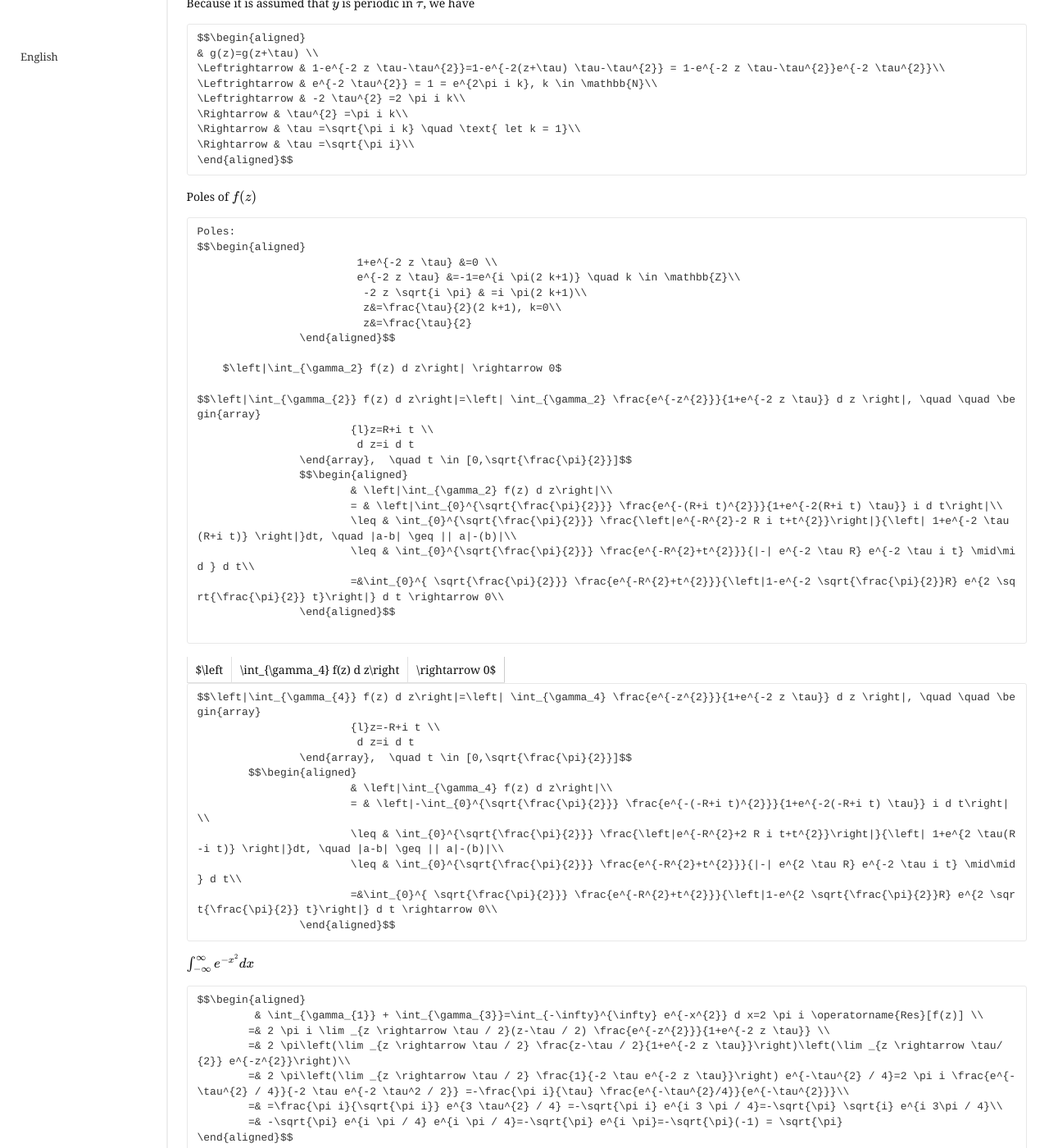
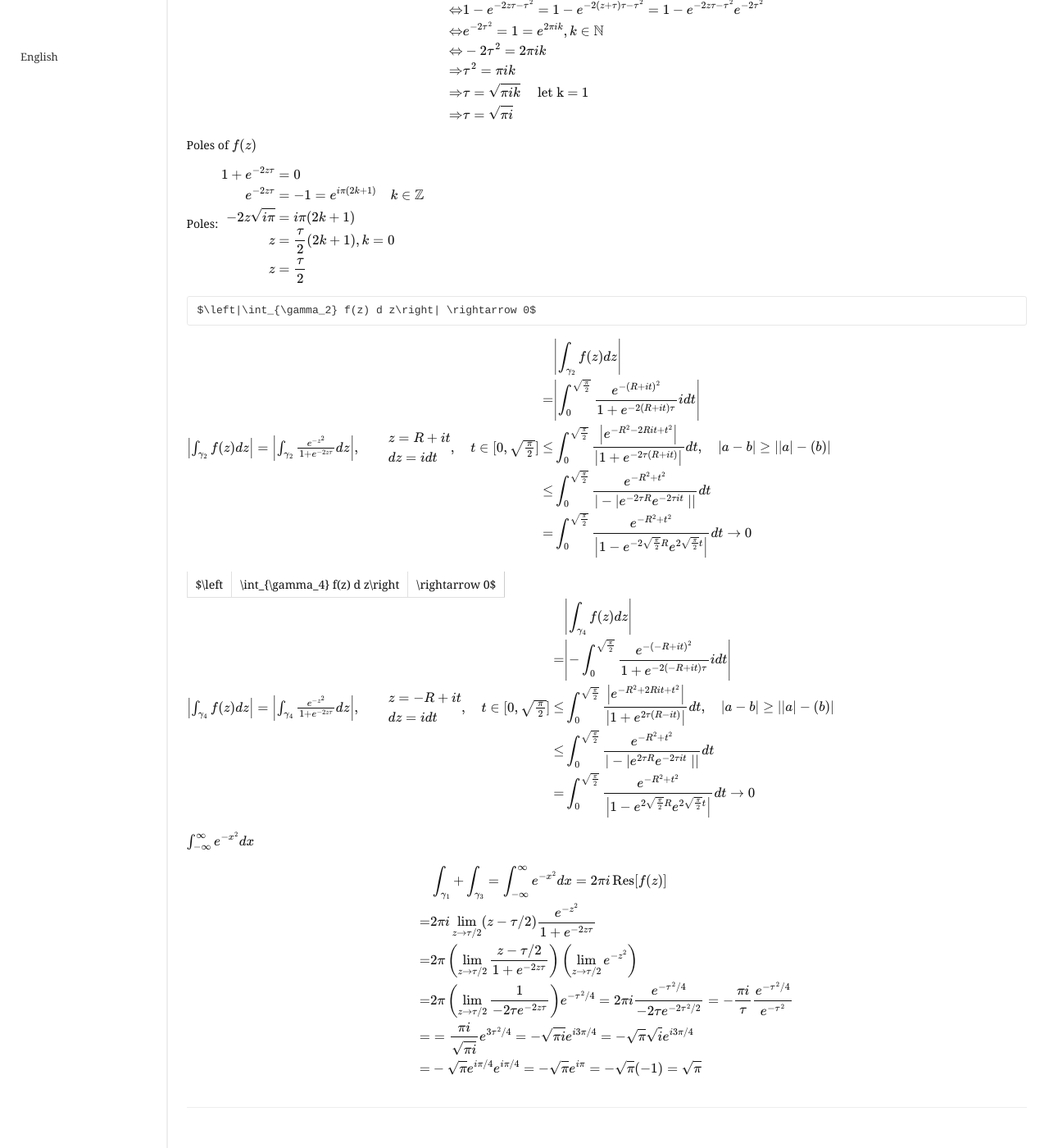
Before and after one commit to BenEcon/benecon.github.io, a Jekyll site: the page built from _posts/2020-05-29-english.md, in a window 1280 px wide and 1400 px high, scrolled down 1054 px. Shown: the whole window at 82% size. Built offline with Jekyll 4.4.1, drawn with Linux system fonts in a browser that asks for light colours; formulas are drawn with MathJax 3; some of the changed text lies outside the part shown.

Commit message:
Update _posts/2020-05-29-english.md

````diff
--- a/_posts/2020-05-29-english.md
+++ b/_posts/2020-05-29-english.md
@@ -8,19 +8,19 @@ use_math: true
 
 ![Countour_Integration](/assets/Countour_Integration.pdf)
 
-```
+
 $\int_{-\infty}^{\infty} e^{-x^{2}} d x$: analytical function: $f(z)=\frac{e^{-z^{2}}}{g(z)}$
-```
 
 
-```
+
+
 $$\oint_C f(z) d z=\int_{\gamma_{1}}+\int_{\gamma_{2}}+\int_{\gamma_{3}}+\int_{\gamma_{4}}
 = 2 \pi i \sum \operatorname{Res}[f(z)] $$
-```
 
-```Choice of $g(z)$: $1+e^{-2 z \tau}$ - $\tau$: $\sqrt{\pi i}$```
 
-```
+Choice of $g(z)$: $1+e^{-2 z \tau}$ - $\tau$: $\sqrt{\pi i}$
+
+
      $$\begin{aligned}
          & \int_{\gamma_{1}}+\int_{\gamma_{3}}=2 \pi i\sum \operatorname{Res}[f(z)] \\
         \Longrightarrow& \int_{-R}^{R} f(z) d z+\int_{R+i b}^{-R+i b} f(z) d z=\int_{-R}^{R} f(z) d z-\int_{-R}^{R} f(z+i b) d z\\
@@ -34,11 +34,11 @@ $$\oint_C f(z) d z=\int_{\gamma_{1}}+\int_{\gamma_{2}}+\int_{\gamma_{3}}+\int_{\
         \Longrightarrow& \frac{e^{-z^{2}}}{g(z)}-\frac{e^{-z^{2}} e^{-2 z \tau-\tau^{2}}}{g(z)}=e^{-z^{2}} \\
         \Longrightarrow& g(z)=1-e^{-2 z \tau-\tau^{2}}
     \end{aligned}$$
-```
+
 
 Because it is assumed that $y$ is periodic in $\tau$, we have
 
-```
+
 $$\begin{aligned}
 & g(z)=g(z+\tau) \\
 \Leftrightarrow & 1-e^{-2 z \tau-\tau^{2}}=1-e^{-2(z+\tau) \tau-\tau^{2}} = 1-e^{-2 z \tau-\tau^{2}}e^{-2 \tau^{2}}\\
@@ -48,11 +48,11 @@ $$\begin{aligned}
 \Rightarrow & \tau =\sqrt{\pi i k} \quad \text{ let k = 1}\\
 \Rightarrow & \tau =\sqrt{\pi i}\\
 \end{aligned}$$
-```
+
 
 Poles of $f(z)$
 
-```
+
 Poles:
 $$\begin{aligned}
 			 1+e^{-2 z \tau} &=0 \\
@@ -76,11 +76,11 @@ $$\left|\int_{\gamma_{2}} f(z) d z\right|=\left| \int_{\gamma_2} \frac{e^{-z^{2}
 			=&\int_{0}^{ \sqrt{\frac{\pi}{2}}} \frac{e^{-R^{2}+t^{2}}}{\left|1-e^{-2 \sqrt{\frac{\pi}{2}}R} e^{2 \sqrt{\frac{\pi}{2}} t}\right|} d t \rightarrow 0\\
 		\end{aligned}$$
 
-```
+
 
 $\left|\int_{\gamma_4} f(z) d z\right| \rightarrow 0$
 
-```
+
 $$\left|\int_{\gamma_{4}} f(z) d z\right|=\left| \int_{\gamma_4} \frac{e^{-z^{2}}}{1+e^{-2 z \tau}} d z \right|, \quad \quad \begin{array}
 			{l}z=-R+i t \\
 			 d z=i d t
@@ -92,11 +92,11 @@ $$\left|\int_{\gamma_{4}} f(z) d z\right|=\left| \int_{\gamma_4} \frac{e^{-z^{2}
 			\leq & \int_{0}^{\sqrt{\frac{\pi}{2}}} \frac{e^{-R^{2}+t^{2}}}{|-| e^{2 \tau R} e^{-2 \tau i t} \mid\mid } d t\\
 			=&\int_{0}^{ \sqrt{\frac{\pi}{2}}} \frac{e^{-R^{2}+t^{2}}}{\left|1-e^{2 \sqrt{\frac{\pi}{2}}R} e^{2 \sqrt{\frac{\pi}{2}} t}\right|} d t \rightarrow 0\\
 		\end{aligned}$$
-```
+
 
 $\int_{-\infty}^{\infty} e^{-x^{2}} d x$
 
-```
+
 $$\begin{aligned}
 	 & \int_{\gamma_{1}} + \int_{\gamma_{3}}=\int_{-\infty}^{\infty} e^{-x^{2}} d x=2 \pi i \operatorname{Res}[f(z)] \\
 	=& 2 \pi i \lim _{z \rightarrow \tau / 2}(z-\tau / 2) \frac{e^{-z^{2}}}{1+e^{-2 z \tau}} \\
@@ -105,4 +105,3 @@ $$\begin{aligned}
 	=& =\frac{\pi i}{\sqrt{\pi i}} e^{3 \tau^{2} / 4} =-\sqrt{\pi i} e^{i 3 \pi / 4}=-\sqrt{\pi} \sqrt{i} e^{i 3\pi / 4}\\
 	=& -\sqrt{\pi} e^{i \pi / 4} e^{i \pi / 4}=-\sqrt{\pi} e^{i \pi}=-\sqrt{\pi}(-1) = \sqrt{\pi}
 \end{aligned}$$
-```
````
